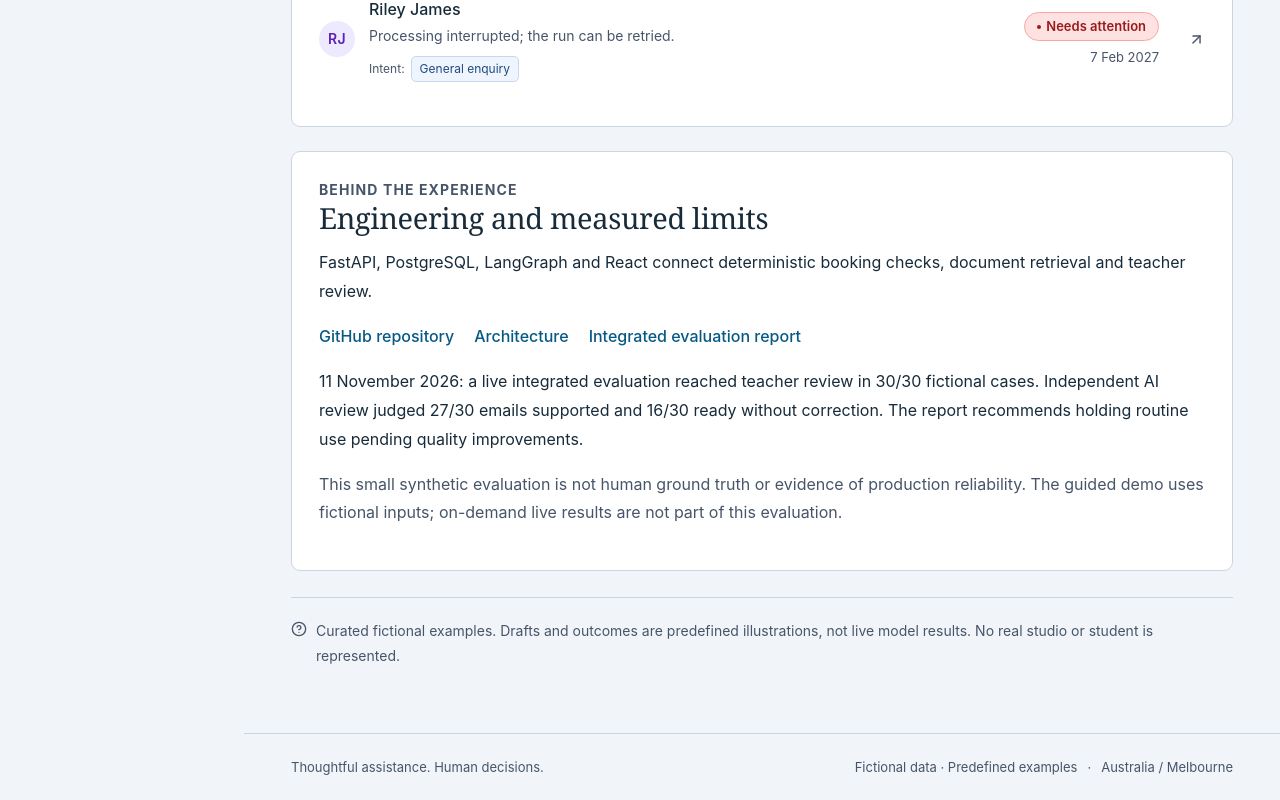
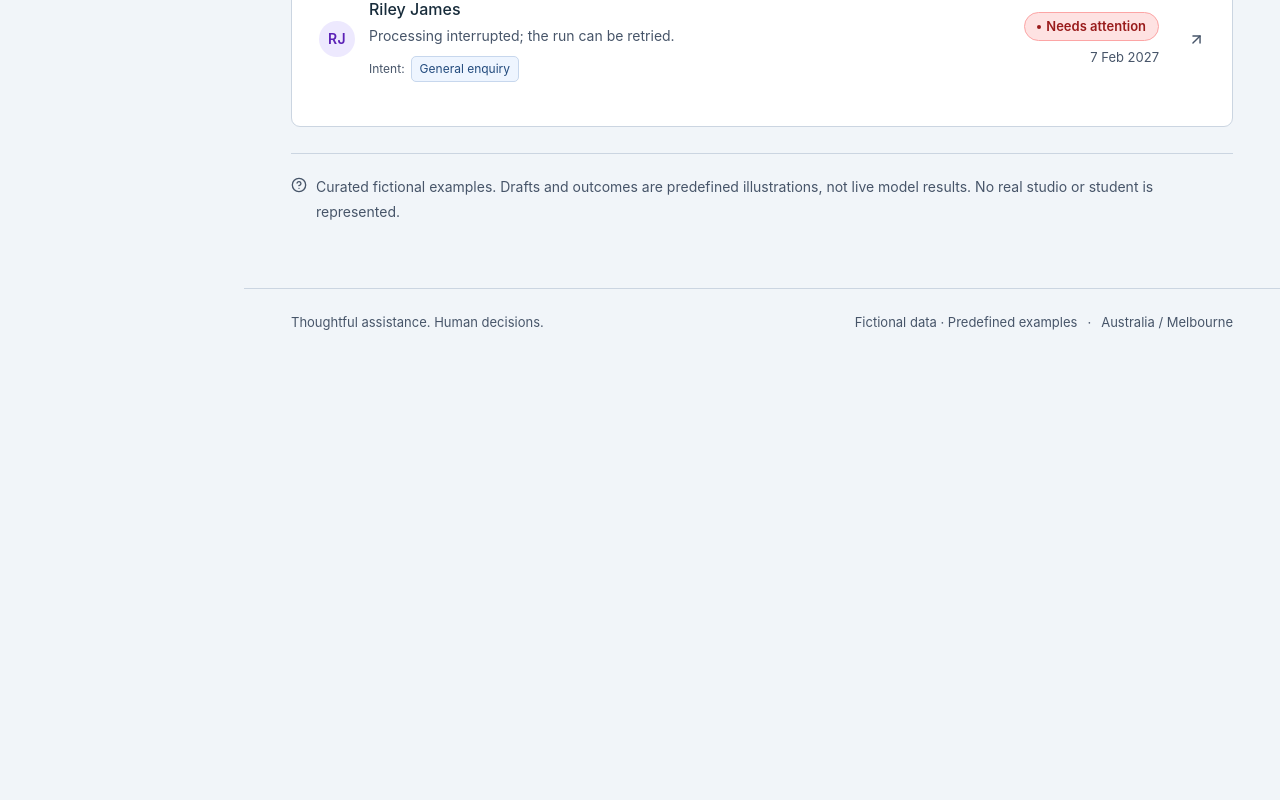
Before and after one commit to manjunjiangclara-cmyk/dance-studio-agent, a React (Vite) app in the folder frontend/: page / in a window 1280 px wide. Shown: the part 1394-2194 px from the top of the page. After the commit the page ends 1750 px from the top, so only its background shows below. Built offline with nearby package versions, Linux system fonts and the light colour scheme; a web font is replaced by a local one.

Commit message:
Remove behind the experience section

```diff
--- a/frontend/src/App.tsx
+++ b/frontend/src/App.tsx
@@ -678,47 +678,6 @@ function Overview() {
           value && <RunRows runs={value.runs.items} />
         )}
       </section>
-      {!workspace && (
-        <section className="panel">
-          <div className="eyebrow">BEHIND THE EXPERIENCE</div>
-          <h2>Engineering and measured limits</h2>
-          <p>
-            FastAPI, PostgreSQL, LangGraph and React connect deterministic
-            booking checks, document retrieval and teacher review.
-          </p>
-          <nav className="engineering-links" aria-label="Engineering resources">
-            <a
-              className="inline-link"
-              href="https://github.com/manjunjiangclara-cmyk/dance-studio-agent"
-            >
-              GitHub repository
-            </a>
-            <a
-              className="inline-link"
-              href="https://github.com/manjunjiangclara-cmyk/dance-studio-agent/blob/master/docs/04-architecture.md"
-            >
-              Architecture
-            </a>
-            <a
-              className="inline-link"
-              href="https://github.com/manjunjiangclara-cmyk/dance-studio-agent/blob/master/docs/measurements/integrated-rag-2026-11-11.md"
-            >
-              Integrated evaluation report
-            </a>
-          </nav>
-          <p>
-            11 November 2026: a live integrated evaluation reached teacher
-            review in 30/30 fictional cases. Independent AI review judged 27/30
-            emails supported and 16/30 ready without correction. The report
-            recommends holding routine use pending quality improvements.
-          </p>
-          <p className="muted">
-            This small synthetic evaluation is not human ground truth or
-            evidence of production reliability. The guided demo uses fictional
-            inputs; on-demand live results are not part of this evaluation.
-          </p>
-        </section>
-      )}
       {!workspace && (
         <div className="example-footnote">
           <CircleHelp size={16} />
--- a/frontend/src/tour.css
+++ b/frontend/src/tour.css
@@ -122,12 +122,6 @@
 .tour-controls .tour-next,
 .tour-completion-actions .button.primary {
   margin-left: auto;
-}
-.engineering-links {
-  display: flex;
-  flex-wrap: wrap;
-  gap: 20px;
-  margin: 18px 0;
 }
 @media (max-width: 650px) {
   .tour-columns {
```
Also changed, not shown: 1 other file (tests, documents, lock files or other folders).
